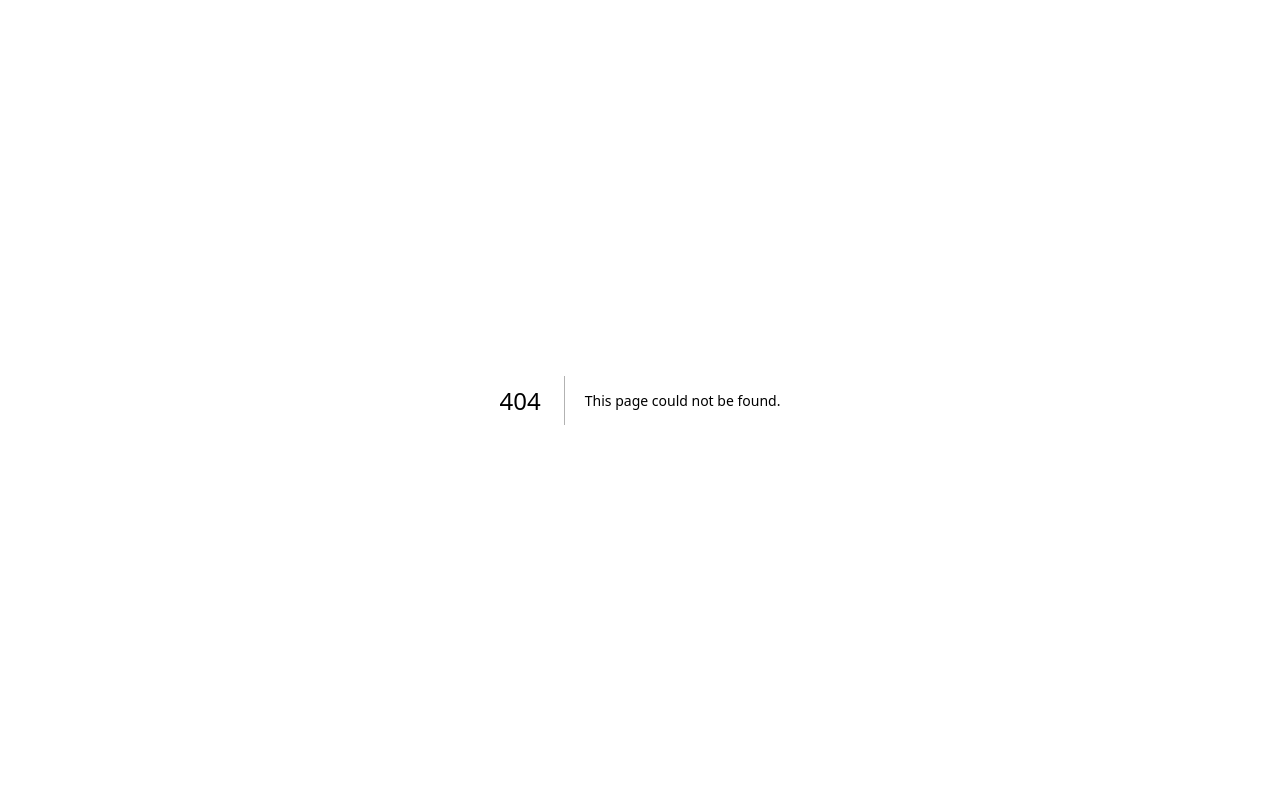
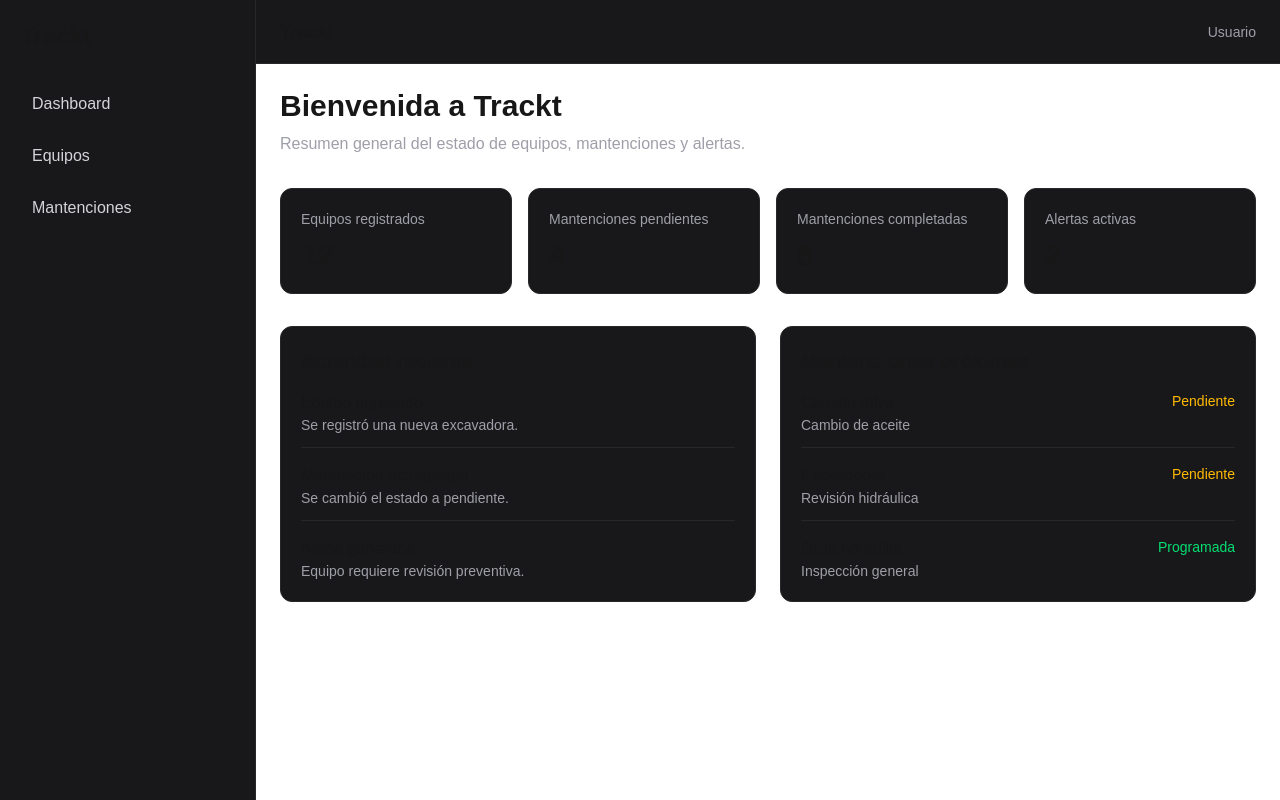
Before and after one commit to 1XYZ1/trackt-front, a Next.js app: page /dashboard in a window 1280 px wide. Before the commit this address had no page. Built offline with nearby package versions, Linux system fonts and the light colour scheme.

Commit message:
dashboard, equipos y layout base

```diff
--- /dev/null
+++ b/src/app/dashboard/page.tsx
@@ -0,0 +1,96 @@
+export default function Dashboard() {
+  return (
+    <>
+      {/* Título */}
+      <section className="mb-8">
+        <h3 className="text-3xl font-bold mb-2">Bienvenida a Trackt</h3>
+        <p className="text-zinc-400">
+          Resumen general del estado de equipos, mantenciones y alertas.
+        </p>
+      </section>
+
+      {/* Cards resumen */}
+      <section className="grid grid-cols-1 md:grid-cols-4 gap-4 mb-8">
+        <div className="bg-zinc-900 border border-zinc-800 rounded-xl p-5">
+          <p className="text-zinc-400 text-sm">Equipos registrados</p>
+          <p className="text-3xl font-bold mt-2">12</p>
+        </div>
+
+        <div className="bg-zinc-900 border border-zinc-800 rounded-xl p-5">
+          <p className="text-zinc-400 text-sm">Mantenciones pendientes</p>
+          <p className="text-3xl font-bold mt-2">4</p>
+        </div>
+
+        <div className="bg-zinc-900 border border-zinc-800 rounded-xl p-5">
+          <p className="text-zinc-400 text-sm">Mantenciones completadas</p>
+          <p className="text-3xl font-bold mt-2">8</p>
+        </div>
+
+        <div className="bg-zinc-900 border border-zinc-800 rounded-xl p-5">
+          <p className="text-zinc-400 text-sm">Alertas activas</p>
+          <p className="text-3xl font-bold mt-2">2</p>
+        </div>
+      </section>
+
+      {/* Secciones inferiores */}
+      <section className="grid grid-cols-1 lg:grid-cols-2 gap-6">
+        <div className="bg-zinc-900 border border-zinc-800 rounded-xl p-5">
+          <h4 className="text-xl font-semibold mb-4">Actividad reciente</h4>
+
+          <div className="space-y-4">
+            <div className="border-b border-zinc-800 pb-3">
+              <p className="font-medium">Equipo agregado</p>
+              <p className="text-sm text-zinc-400">
+                Se registró una nueva excavadora.
+              </p>
+            </div>
+
+            <div className="border-b border-zinc-800 pb-3">
+              <p className="font-medium">Mantención actualizada</p>
+              <p className="text-sm text-zinc-400">
+                Se cambió el estado a pendiente.
+              </p>
+            </div>
+
+            <div>
+              <p className="font-medium">Alerta generada</p>
+              <p className="text-sm text-zinc-400">
+                Equipo requiere revisión preventiva.
+              </p>
+            </div>
+          </div>
+        </div>
+
+        <div className="bg-zinc-900 border border-zinc-800 rounded-xl p-5">
+          <h4 className="text-xl font-semibold mb-4">Mantenciones próximas</h4>
+
+          <div className="space-y-4">
+            <div className="flex justify-between border-b border-zinc-800 pb-3">
+              <div>
+                <p className="font-medium">Camión tolva</p>
+                <p className="text-sm text-zinc-400">Cambio de aceite</p>
+              </div>
+              <span className="text-sm text-amber-400">Pendiente</span>
+            </div>
+
+            <div className="flex justify-between border-b border-zinc-800 pb-3">
+              <div>
+                <p className="font-medium">Excavadora</p>
+                <p className="text-sm text-zinc-400">Revisión hidráulica</p>
+              </div>
+              <span className="text-sm text-amber-400">Pendiente</span>
+            </div>
+
+            <div className="flex justify-between">
+              <div>
+                <p className="font-medium">Grúa horquilla</p>
+                <p className="text-sm text-zinc-400">Inspección general</p>
+              </div>
+              <span className="text-sm text-green-400">Programada</span>
+            </div>
+          </div>
+        </div>
+      </section>
+    </>
+  );
+}
--- /dev/null
+++ b/src/app/equipos/page.tsx
@@ -0,0 +1,8 @@
+export default function Equipos() {
+  return (
+    <div className="p-6 text-white">
+      <h1 className="text-3xl font-bold mb-4">Equipos</h1>
+      <p className="text-zinc-400">Aquí se verán los equipos registrados.</p>
+    </div>
+  );
+}
--- a/src/app/layout.tsx
+++ b/src/app/layout.tsx
@@ -1,5 +1,6 @@
 import type { Metadata } from "next";
 import { Geist, Geist_Mono } from "next/font/google";
+import Link from "next/link"; // navegación
 import "./globals.css";
 
 const geistSans = Geist({
@@ -13,21 +14,58 @@ const geistMono = Geist_Mono({
 });
 
 export const metadata: Metadata = {
-  title: "Create Next App",
-  description: "Generated by create next app",
+  title: "Trackt",
+  description: "Sistema de gestión de equipos y mantenciones",
 };
 
 export default function RootLayout({
   children,
-}: Readonly<{
+}: {
   children: React.ReactNode;
-}>) {
+}) {
   return (
     <html
-      lang="en"
+      lang="es"
       className={`${geistSans.variable} ${geistMono.variable} h-full antialiased`}
     >
-      <body className="min-h-full flex flex-col">{children}</body>
+      <body className="min-h-full flex bg-zinc-950 text-white">
+
+        {/* Sidebar */}
+        <aside className="w-64 bg-zinc-900 border-r border-zinc-800 p-5">
+          <h1 className="text-2xl font-bold mb-8">Trackt</h1>
+
+          <nav className="space-y-3 text-zinc-300">
+            <Link href="/dashboard" className="block hover:bg-zinc-800 rounded-lg px-3 py-2">
+              Dashboard
+            </Link>
+
+            <Link href="/equipos" className="block hover:bg-zinc-800 rounded-lg px-3 py-2">
+              Equipos
+            </Link>
+
+            <Link href="/mantenciones" className="block hover:bg-zinc-800 rounded-lg px-3 py-2">
+              Mantenciones
+            </Link>
+          </nav>
+        </aside>
+
+        {/* Contenido */}
+        <div className="flex flex-1 flex-col">
+
+          {/* Header */}
+          <header className="h-16 border-b border-zinc-800 bg-zinc-900 flex items-center justify-between px-6">
+            <h2 className="text-lg font-semibold">Trackt</h2>
+            <span className="text-sm text-zinc-400">Usuario</span>
+          </header>
+
+          {/* Aquí se renderizan las páginas */}
+          <main className="flex-1 p-6">
+            {children}
+          </main>
+
+        </div>
+
+      </body>
     </html>
   );
 }
```
Also changed, not shown: 1 other file (tests, documents, lock files or other folders).
